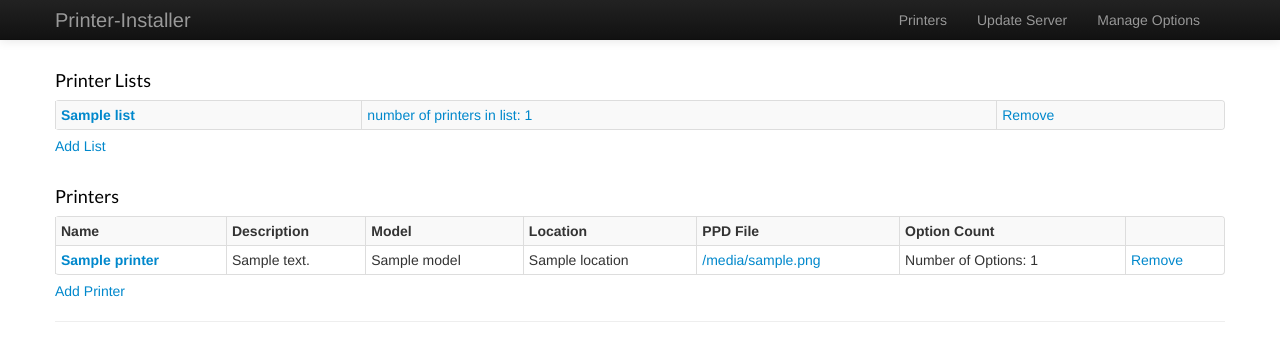
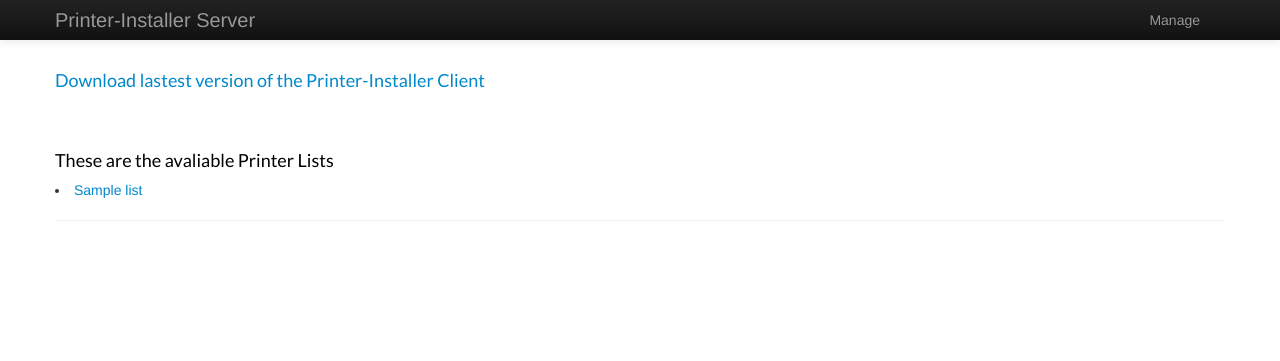
Before and after one commit to AxellH/printerinstaller-server, a Django app: template printers/templates/printers/index.html in a window 1280 px wide. Shown: the top 361 px of the page. Run offline with Django 3.2, Linux system fonts and the light colour scheme; the template is opened without the code that fills it: most values are stand-ins (such as "Sample title", 1, 10 or a date in 2020); parts of the project's set-up code (start-up, migrations or seed data) failed here and were passed over; some libraries are stand-ins or nearby versions.

Commit message:
Redesign with landing Page

```diff
--- a/printers/templates/printers/index.html
+++ b/printers/templates/printers/index.html
@@ -2,57 +2,23 @@
 {% load i18n %}
 
 {% block nav %}
-{% include "printers/nav.html" %}
+<li><a href={%url "manage" %}>Manage</a></li>
+
 {% endblock %}
 
 {% block content %}
-<table class="client_info table table-striped table-condensed table-bordered">
-<h4>Printer Lists</h4>
-<tbody>
+<h4><a href={{version.update.url}}>Download lastest version of the Printer-Installer Client</a></h4>
+</br>
+</br>
+<h4>These are the avaliable Printer Lists</h4>
+
 {% if printerlists %}
     {% for list in printerlists %}
-	<tr>
-		<th><a href={% url "printerlist_edit" list.id %}>{{ list.name }}</a></th>
-		<td><a href={% url "printerlist_details" list.id %}>number of printers in list: {{list.printer.count}}</a>
-		<td><a href={% url "printerlist_delete" list.id %}>Remove</a></td>
-	</tr>
+		<li><a href={% url "getlist" list.name %}>{{ list.name }}</a></li>
     {% endfor %}
 {% else %}
     <p>No printer lists are available.</br>
 {% endif %}
-</tbody>
-</table>
-<a href={% url "printerlist_add" %}>Add List</a>
-
-</br>
-</br>
-<table class="client_info table table-striped table-condensed table-bordered">
-<h4>Printers</h4>
-<tbody>
-{% if printers %}
-<th>Name</th>
-<th>Description</th>
-<th>Model</th>
-<th>Location</th>
-<th>PPD File</th>
-<th>Option Count</th>
-<td></td>
-    {% for printer in printers %}
-	<tr>
-		<th><a href={% url "printer_edit" printer.id %}>{{ printer.name }}</a></th>
-		<td>{{ printer.description }}</td>
-		<td>{{ printer.model }}</td>
-		<td>{{ printer.location }}</td>
-		<td>{% if printer.ppd_file %}<a href={{ printer.ppd_file.url}}>{{ printer.ppd_file.url}}{% endif %}</td>
-		<td>Number of Options: {{ printer.option.count }}</td>
-		<td><a href={% url "printer_delete" printer.id %}>Remove</a></td>
-	</tr>
-    {% endfor %}
-{% else %}
-    <p>No printers are available.</p>
-{% endif %}
-</tbody>
-</table>
-<a href={% url "printer_add" %}>Add Printer</a>
+<h4></h4>
 
 {% endblock %}
--- a/printers/templates/printers/nav.html
+++ b/printers/templates/printers/nav.html
@@ -1,3 +1,10 @@
-<li><a href={%url "index" %}>Printers</a></li>
+<li><a href={% url "manage" %}>Home</a></li>
+<li class="dropdown"><a class="dropdown-toggle" id="dLabel" data-toggle="dropdown" data-target="#" href={%url "manage" %}>
+Manage
+<b class="caret"></b>
+</a>
+<ul class="dropdown-menu" role="menu" aria-labelledby="dLabel">
 <li><a href={%url "su-index" %}>Update Server</a></li>
 <li><a href={%url "options_list" %}>Manage Options</a></li>
+</ul>
+</li>
--- a/printers/urls.py
+++ b/printers/urls.py
@@ -5,6 +5,7 @@ from sparkle import views as sviews
 
 urlpatterns = patterns('',
     url(r'^$', pviews.index, name='index'),
+    url(r'^manage/$', pviews.manage, name='manage'),
     url(r'^sparkle/$', sviews.index, name='su-index'),
 
     url(r'^printer/add/$', pviews.printer_add,{}, name='printer_add'),
--- /dev/null
+++ b/printers/validators.py
@@ -0,0 +1,6 @@
+from django.core.exceptions import ValidationError
+
+def validate_protocol(value):
+    supported_protocols = ['ipp','http','socket','lpd','https'];
+    if not value in supported_protocols:
+        raise ValidationError(u'protocol %s is not currently supported' % value)
--- a/server/templates/base.html
+++ b/server/templates/base.html
@@ -4,7 +4,7 @@
 <html lang="en">
   <head>
     <meta charset="utf-8">
-    <title>{% block title %}Printer-Installer{% endblock %}</title>
+    <title>{% block title %}Printer-Installer Server{% endblock %}</title>
     <meta name="viewport" content="width=device-width, initial-scale=1.0">
     <meta name="description" content="">
     <meta name="author" content="">
@@ -37,7 +37,7 @@
             <span class="icon-bar"></span>
             <span class="icon-bar"></span>
           </a>
-          <a class="brand" href="/printers/">Printer-Installer</a>
+          <a class="brand" href="/printers/">Printer-Installer Server</a>
           <div class="nav-collapse collapse">
             <ul class="nav pull-right">
 
--- a/sparkle/templates/sparkle/index.html
+++ b/sparkle/templates/sparkle/index.html
@@ -25,7 +25,7 @@
     {% for v in versions %}
 	<tr>
 		<th><a href={% url "version_edit" v.id %}>{{ v.version }}</th>
-		<th><a href={{ a.update.url }}>{{v.update.url}}</a></th>
+		<th><a href={{ v.update.url }}>{{v.update.url}}</a></th>
 		<td>{{ v.dsa_signature }}</td>
 		<th><a href={% url "version_activate" v.id %}>{{ v.active }}</a></th>
 		<th><a href={% url "version_delete" v.id %}>Delete</a></th>
```
Also changed, not shown: printers/forms.py (+7 -5 lines), printers/templates/printers/add_printer.html (+7 -4 lines), printers/templates/printers/manage.html (added, +61 -0 lines), printers/views.py (+17 -10 lines).
